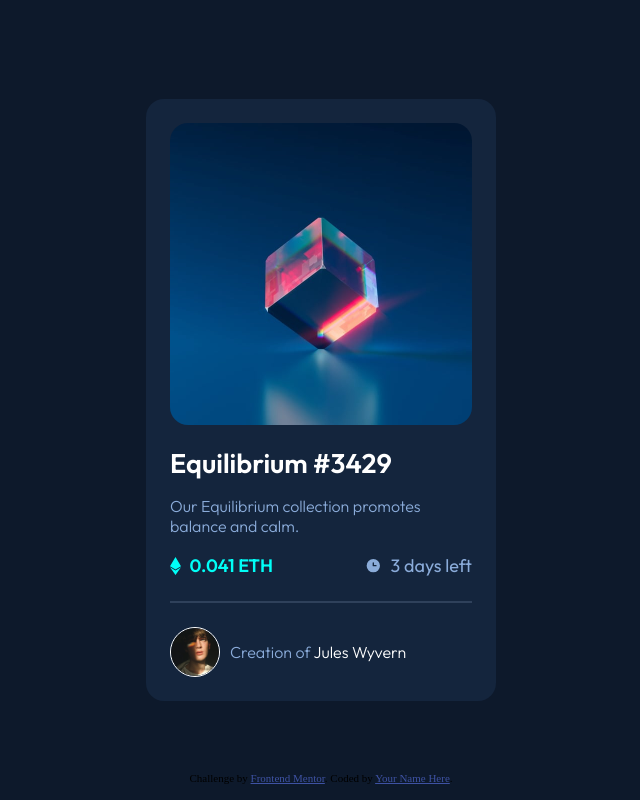
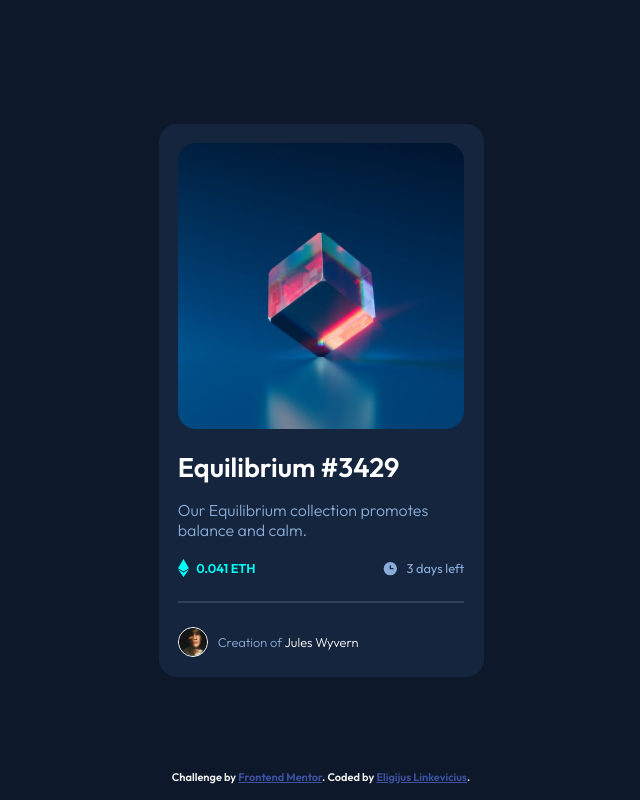
Before and after one commit to eligijuslinkevicius/nft-preview-card-component, a plain HTML site: page index.html in a window 1280 px wide. Shown: the whole page, without its empty margins (319-959 px from the left). Drawn offline with Linux system fonts and the light colour scheme.

Commit message:
Added files

```diff
--- a/index.html
+++ b/index.html
@@ -11,6 +11,7 @@
   <body>
     <div class="card" role="main">
       <img class="card-image" src="./images/image-equilibrium.jpg" alt="Card image" />
+
       <h2 class="card-name">Equilibrium #3429</h2>
       <p class="card-description">Our Equilibrium collection promotes balance and calm.</p>
 
@@ -33,8 +34,11 @@
       </div>
     </div>
 
-    <div class="attribution">
-      Challenge by <a href="https://www.frontendmentor.io?ref=challenge" target="_blank">Frontend Mentor</a>. Coded by <a href="#">Your Name Here</a>.
-    </div>
+    <footer>
+      <div class="attribution">
+        Challenge by <a href="https://www.frontendmentor.io?ref=challenge" target="_blank">Frontend Mentor</a>. Coded by
+        <a href="www.github.com/eligijuslinkevicius">Eligijus Linkevicius</a>.
+      </div>
+    </footer>
   </body>
 </html>
--- a/styles/styles.scss
+++ b/styles/styles.scss
@@ -28,9 +28,9 @@ body {
 
 .card {
     margin: auto;
-    width: 350px;
+    width: 325px;
     background: var(--neutral-color-two);
-    padding: 1.5rem;
+    padding: 1.2rem;
     border-radius: 1em;
 
     .card-name {
@@ -38,6 +38,11 @@ body {
         font-weight: 600;
         color: var(--neutral-color-four);
         margin: 1rem 0;
+
+        &:hover {
+            color: var(--primary-color-two);
+            cursor: pointer;
+        }
     }
 
     .card-description {
@@ -49,9 +54,14 @@ body {
     }
 
     .card-image {
+        position: relative;
         width: 100%;
         object-fit: contain;
         border-radius: 1em;
+
+        &:hover {
+            cursor: pointer;
+        }
     }
 
     .price-and-date {
@@ -61,34 +71,34 @@ body {
         margin: 1rem 0;
 
         .price {
-            font-family: 'Outfit', sans-serif;
-            font-weight: 600;
-            color: var(--primary-color-two);
-
             .ethereum {
-                margin-right: 5px;
+                margin-right: 3px;
                 vertical-align: middle;
             }
 
             p {
                 display: inline-block;
                 vertical-align: middle;
+                font-family: 'Outfit', sans-serif;
+                font-weight: 600;
+                color: var(--primary-color-two);
+                font-size: 0.8rem;
             }
         }
 
         .date {
-            font-family: 'Outfit', sans-serif;
-            font-weight: 400;
-            color: var(--primary-color-one);
-
             .clock {
-                margin-right: 5px;
+                margin-right: 3px;
                 vertical-align: middle;
             }
 
             p {
                 display: inline-block;
                 vertical-align: middle;
+                font-family: 'Outfit', sans-serif;
+                font-weight: 400;
+                color: var(--primary-color-one);
+                font-size: 0.8rem;
             }
         }
     }
@@ -103,17 +113,22 @@ body {
             font-family: 'Outfit', sans-serif;
             font-weight: 300;
             color: var(--primary-color-one);
-            font-size: 1rem;
+            font-size: 0.8rem;
 
             span {
                 color: white;
+
+                &:hover {
+                    color: var(--primary-color-two);
+                    cursor: pointer;
+                }
             }
         }
     }
 
     .avatar {
         display: inline-block;
-        width: 50px;
+        width: 30px;
         border: 1px solid white;
         border-radius: 50%;
     }
@@ -126,13 +141,19 @@ body {
 
 }
 
-.attribution {
-    font-size: 11px;
+
+footer {
     position: absolute;
-    text-align: center;
     width: 100%;
     bottom: 0;
     margin-bottom: 1rem;
+}
+.attribution {
+    font-size: 11px;
+    color: #f2f2f2;
+    text-align: center;
+    font-family: 'Outfit', sans-serif;
+    font-weight: 600;
 }
 
 .attribution a {
```
Also changed, not shown: images/screenshot.png (added), styles/styles.css, 3 other files.
